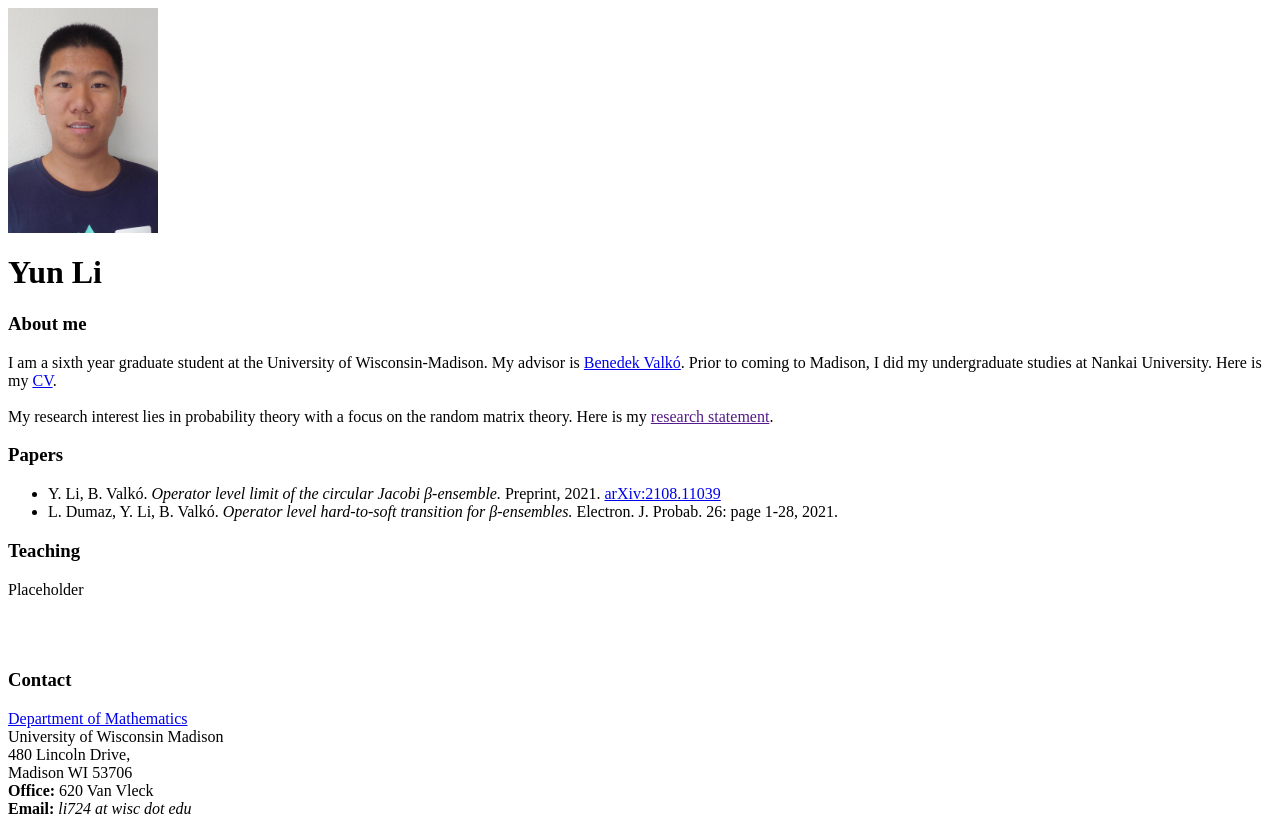
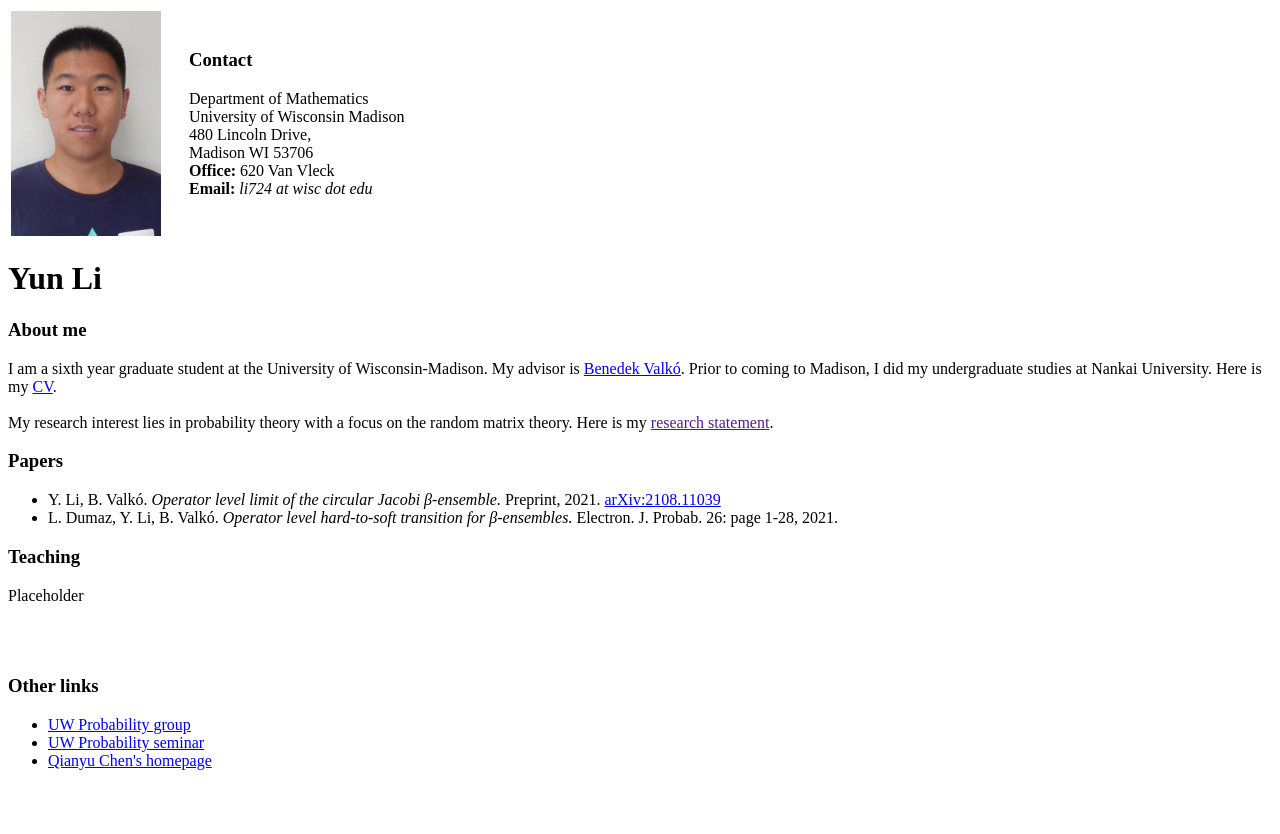
Before and after one commit to liyun-math/liyun-math.github.io, a plain HTML site: page index.html in a window 1280 px wide. After the commit the page ends 800 px from the top, so only its background shows below. Drawn offline with Linux system fonts and the light colour scheme.

Commit message:
Update index.html

```diff
--- a/index.html
+++ b/index.html
@@ -1,15 +1,43 @@
-<html>
-    <head>
-        <meta http-equiv="Content-Type" content="text/html; charset=UTF-8">
+
+<html><head><meta http-equiv="Content-Type" content="text/html; charset=UTF-8">
         <title>Yun Li</title>
+        <style type="text/css">
+            .space {
+              padding: 0 25px;
+            }
+        </style>
     </head>
+
+
     <body>
-        <img src = "li724.jpeg" WIDTH="150" BORDER="0">
+
+        <table>
+            <tr>
+                <td><img src="li724.jpeg" width="150" border="0"></td>
+                <td class="space">
+                    <h3>Contact</h3>
+                    <p> Department of Mathematics
+                        <br>
+                        University of Wisconsin Madison
+                        <br>
+                        480 Lincoln Drive,
+                        <br>
+                        Madison WI 53706
+                        <br>
+                        <strong>Office: </strong>620 Van Vleck
+                        <br>
+                        <strong>Email:</strong> <em>li724 at wisc dot edu</em>
+                        <br>
+                    </p>
+                </td>
+            </tr>
+        </table>
+
         <h1>Yun Li</h1>
 
         <h3>About me</h3>
             I am a sixth year graduate student at the University of Wisconsin-Madison. My advisor is <a href="https://people.math.wisc.edu/~valko/">Benedek Valkó</a>. Prior to coming to Madison, I did my undergraduate studies at Nankai University.
-            Here is my <a href="Yun_CV.pdf">CV</a>.
+            Here is my <a href="https://liyun-math.github.io/Yun_CV.pdf">CV</a>.
             <br>
             <br>
             My research interest lies in probability theory with a focus on the random matrix theory. Here is my <a href="">research statement</a>.
@@ -17,8 +45,8 @@
 
         <h3>Papers</h3>
             <ul>
-                <li> Y. Li, B. Valkó. <em> Operator level limit of the circular Jacobi &beta;-ensemble.</em> Preprint, 2021. <a href="https://arxiv.org/abs/2108.11039">arXiv:2108.11039</a> </li>
-                <li> L. Dumaz, Y. Li, B. Valkó. <em> Operator level hard-to-soft transition for &beta;-ensembles. </em> Electron. J. Probab. 26: page 1-28, 2021. </li>
+                <li> Y. Li, B. Valkó. <em> Operator level limit of the circular Jacobi β-ensemble.</em> Preprint, 2021. <a href="https://arxiv.org/abs/2108.11039">arXiv:2108.11039</a> </li>
+                <li> L. Dumaz, Y. Li, B. Valkó. <em> Operator level hard-to-soft transition for β-ensembles. </em> Electron. J. Probab. 26: page 1-28, 2021. </li>
             </ul>
 
         <h3>Teaching</h3>
@@ -26,18 +54,11 @@
             <br>
             <br>
 
-        <h3>Contact</h3>
-            <p> <a href="https://math.wisc.edu/">Department of Mathematics</a>
-                <br>
-                University of Wisconsin Madison
-                <br>
-                480 Lincoln Drive,
-                <br>
-                Madison WI 53706
-                <br>
-                <strong>Office: </strong>620 Van Vleck
-                <br>
-                <strong>Email:</strong> <em>li724 at wisc dot edu</em><i><br>
-            </p>
+        <h3>Other links</h3>
+            <ul>
+                <li>  <a href="https://hilbert.math.wisc.edu/wiki/index.php/Probability" > UW Probability group</a> </li>
+                <li>  <a href="https://hilbert.math.wisc.edu/wiki/index.php/Probability_Seminar" > UW Probability seminar</a> </li>
+                <li>  <a href="https://qymath.github.io/" > Qianyu Chen's homepage</a> </li>
+            </ul>
     </body>
-</html>
+ </html>
```
